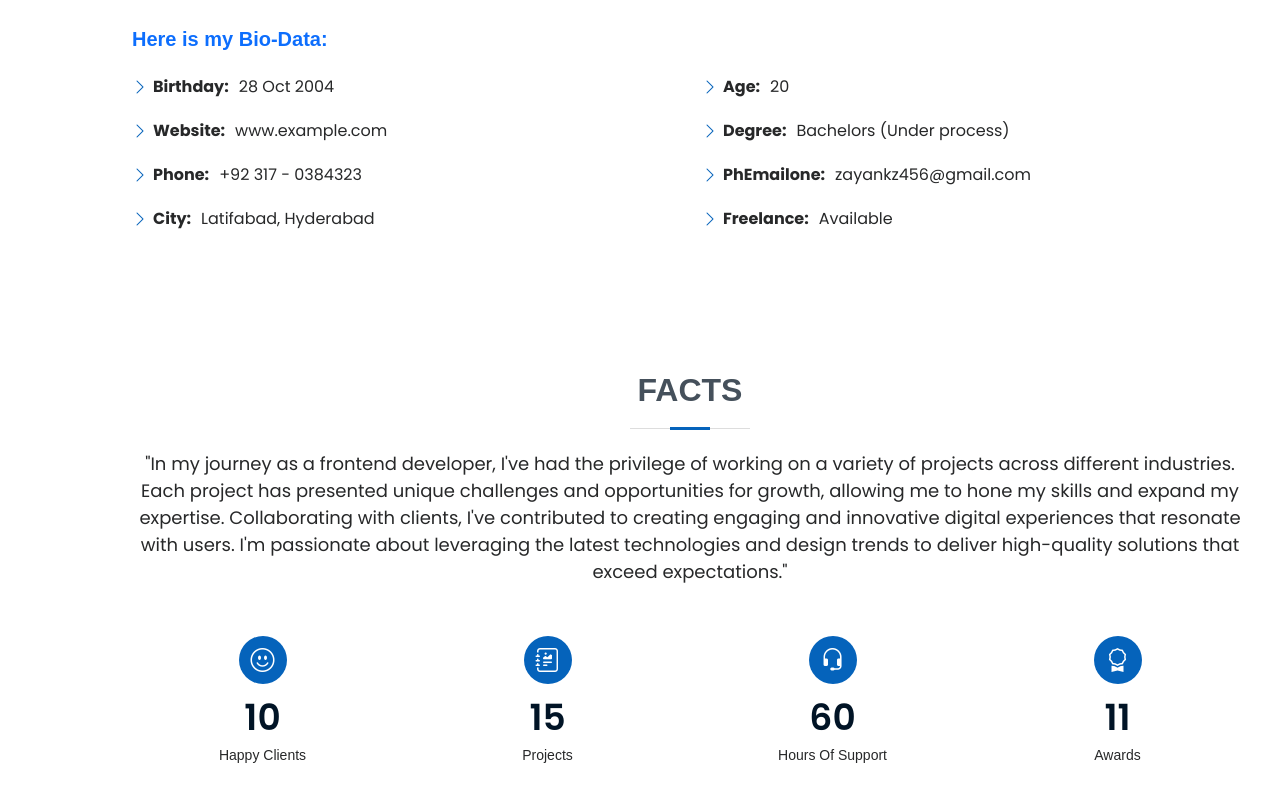
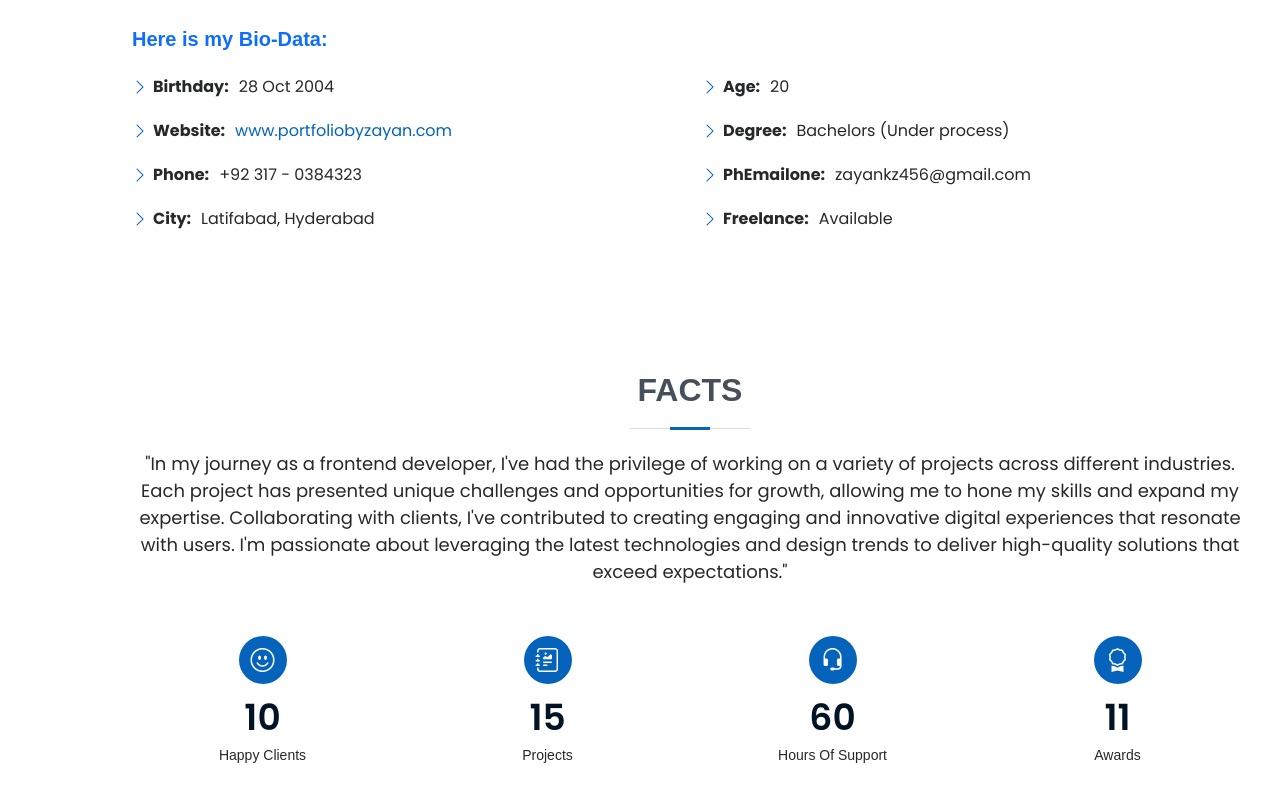
Before and after one commit to Zayankhanzada/zayan-portfolio, a plain HTML site: page index.html in a window 1280 px wide. Shown: the part 1130-1931 px from the top of the page. Drawn offline with Linux system fonts and the light colour scheme.

Commit message:
Updated code

```diff
--- a/index.html
+++ b/index.html
@@ -98,8 +98,8 @@
               <div class="col-lg-6">
                 <ul>
                   <li><i class="bi bi-chevron-right"></i> <strong>Birthday:</strong> <span>28 Oct 2004</span></li>
-                  <li><i class="bi bi-chevron-right"></i> <strong>Website:</strong> <span>www.example.com</span></li>
-                  <li><i class="bi bi-chevron-right"></i> <strong>Phone:</strong> <span>+92 317 - 0384323</span></li>
+                 <li><i class="bi bi-chevron-right"></i> <strong>Website:</strong> <a href="https://portfoliobyzayan.netlify.app/" class=""><span>www.portfoliobyzayan.com</span></a></li>
+                 <li><i class="bi bi-chevron-right"></i> <strong>Phone:</strong> <span>+92 317 - 0384323</span></li>
                   <li><i class="bi bi-chevron-right"></i> <strong>City:</strong> <span>Latifabad, Hyderabad</span></li>
                 </ul>
               </div>
```
